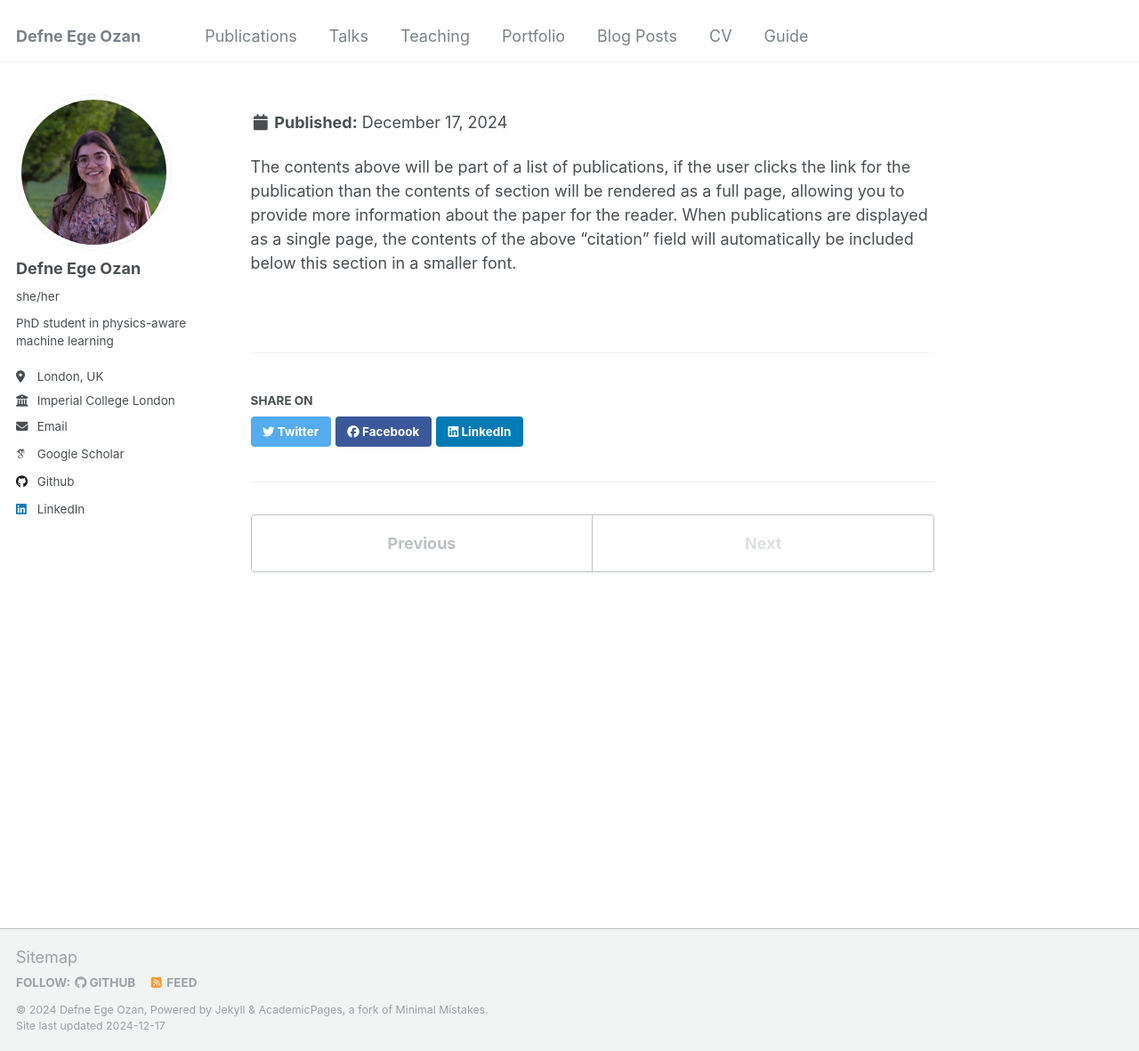
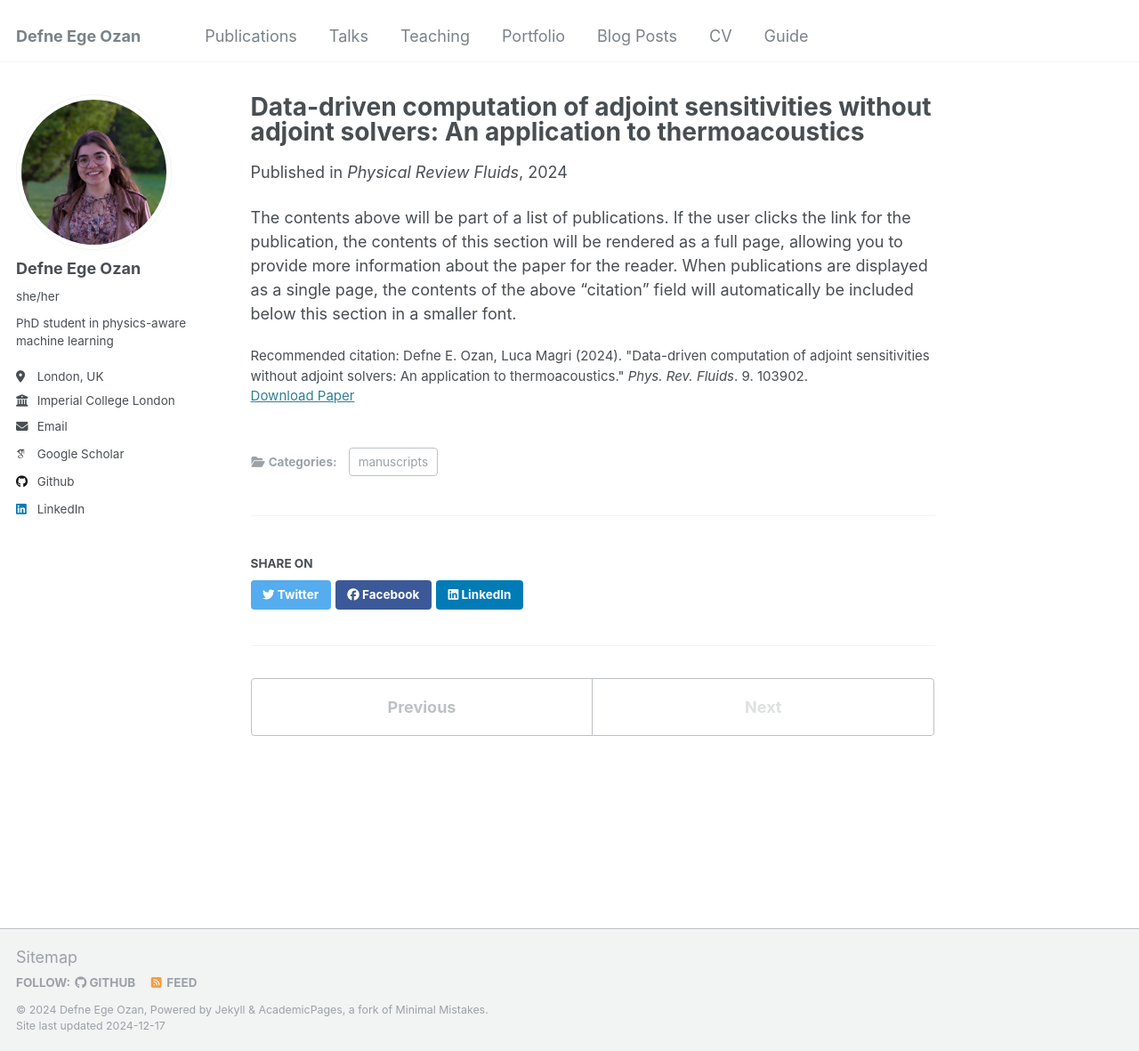
Before and after one commit to defneozan/defneozan.github.io, a Jekyll site: the page built from _publications/2024-phys-rev-fluids.md, in a window 1280 px wide and 1181 px high. Shown: the whole window at 89% size. Built offline with Jekyll 4.4.1, drawn with Linux system fonts in a browser that asks for light colours; some web fonts are replaced.

Commit message:
Added publications

```diff
--- a/_publications/2024-phys-rev-fluids.md
+++ b/_publications/2024-phys-rev-fluids.md
@@ -3,13 +3,12 @@ title: "Data-driven computation of adjoint sensitivities without adjoint solvers
 collection: publications
 category: manuscripts
 permalink: /publication/2024-phys-rev-fluids
-excerpt: 'Adjoint methods have been central in gradient-based optimization but traditionally require known governing equations. In this paper, we introduce a data-driven approach that utilizes echo state networks (ESNs) to infer adjoint sensitivities from data, even in cases where the system's equations are unknown, or the data are subjected to noise. By embedding physical knowledge into the network architecture, the method accurately predicts sensitivities to parameters and initial conditions in a nonlinear thermoacoustic system. This framework opens new possibilities for gradient-based data-driven design optimization.'
+excerpt: "Adjoint methods have been central in gradient-based optimization but traditionally require known governing equations. In this paper, we introduce a data-driven approach that utilizes echo state networks (ESNs) to infer adjoint sensitivities from data, even in cases where the system's equations are unknown, or the data are subjected to noise. By embedding physical knowledge into the network architecture, the method accurately predicts sensitivities to parameters and initial conditions in a nonlinear thermoacoustic system. This framework opens new possibilities for gradient-based data-driven design optimization."
 date: 2024-10-25
-venue: 'Physical Review Fluids'
-# slidesurl: 'http://academicpages.github.io/files/slides1.pdf'
-paperurl: 'https://arxiv.org/pdf/2404.11738'
-citation: 'Defne E. Ozan, Luca Magri (2024). &quot;Data-driven computation of adjoint sensitivities without adjoint solvers: An application to thermoacoustics.&quot; <i>Phys. Rev. Fluids. 9. 103902.'
-# ![Adjoints](images/image_2024_phys_rev_fluids.png)
+venue: "Physical Review Fluids"
+paperurl: "https://arxiv.org/pdf/2404.11738"
+citation: "Defne E. Ozan, Luca Magri (2024). &quot;Data-driven computation of adjoint sensitivities without adjoint solvers: An application to thermoacoustics.&quot; <i>Phys. Rev. Fluids</i>. 9. 103902."
+image: "images/image_2024_phys_rev_fluids.png"
 ---
 
-The contents above will be part of a list of publications, if the user clicks the link for the publication than the contents of section will be rendered as a full page, allowing you to provide more information about the paper for the reader. When publications are displayed as a single page, the contents of the above "citation" field will automatically be included below this section in a smaller font.
+The contents above will be part of a list of publications. If the user clicks the link for the publication, the contents of this section will be rendered as a full page, allowing you to provide more information about the paper for the reader. When publications are displayed as a single page, the contents of the above "citation" field will automatically be included below this section in a smaller font.
```
Also changed, not shown: _publications/2023-phys-rev-fluids.md (+2 -2 lines), _publications/2024-iccs.md (added, +14 -0 lines).
